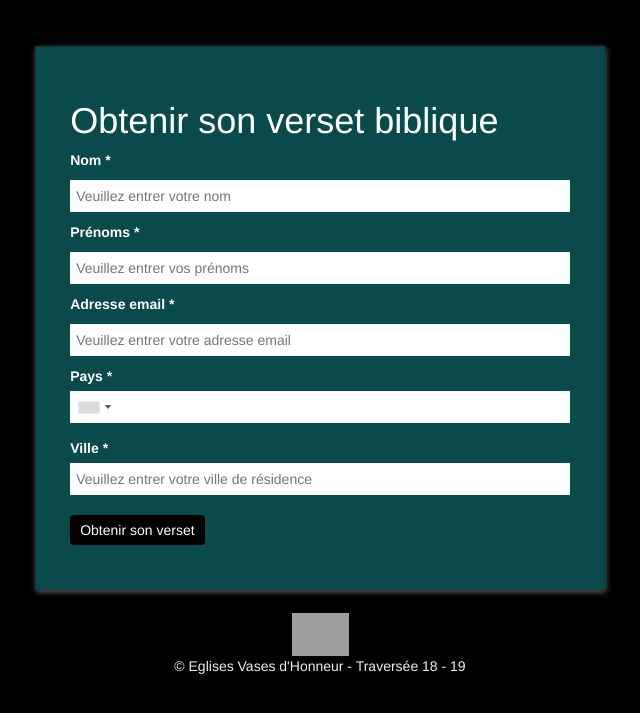
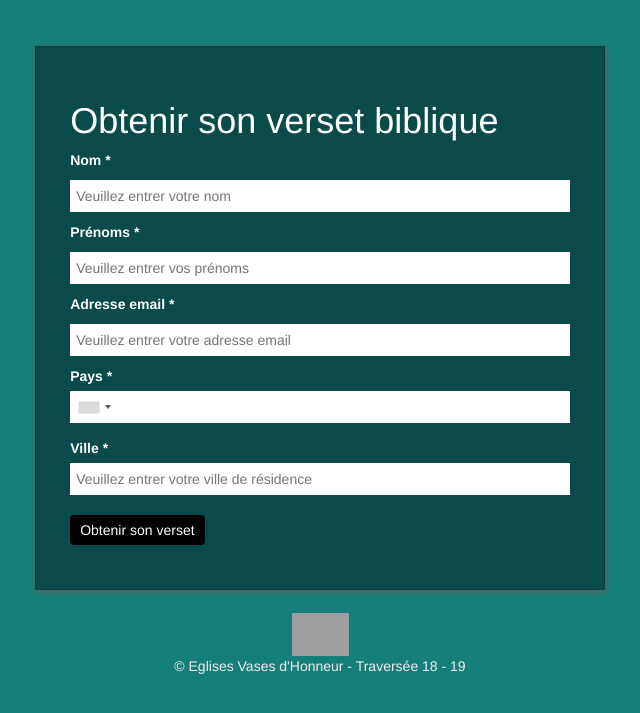
Before and after one commit to erwinFrederic/traversee_16_17, a PHP site: page / in a window 1280 px wide. Shown: the top 713 px of the page, without its empty margins (320-960 px from the left). Run offline with PHP 8.4, Linux system fonts and the light colour scheme; some libraries are stand-ins or nearby versions; grey boxes are pictures that could not be loaded.

Commit message:
Modification css

```diff
--- a/css/style.css
+++ b/css/style.css
@@ -1,7 +1,7 @@
 /** **/
 
 body {
-    background: #000;
+    background: #167f7b;
 }
 
 .message {
```
